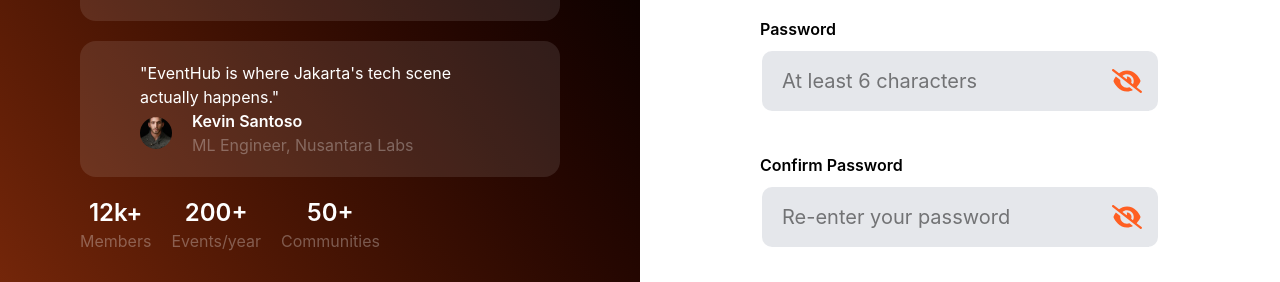
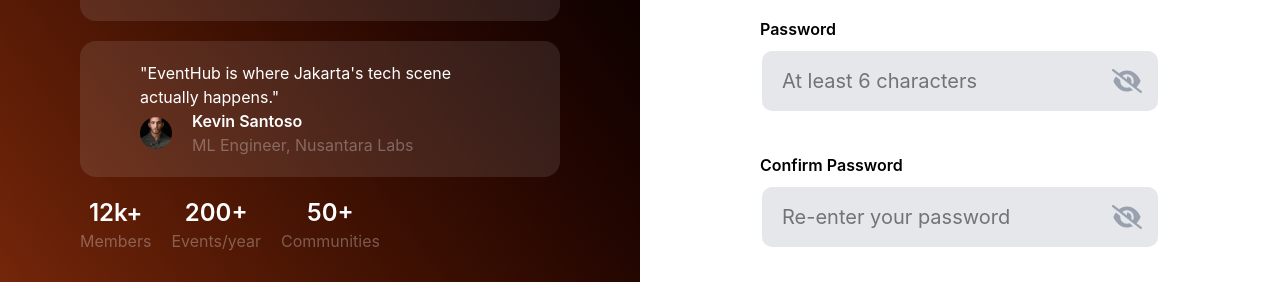
Before and after one commit to fatawaimamalmuftin/eventhub, a React (Vite) app: page /auth/registration in a window 1280 px wide. Shown: the part 491-773 px from the top of the page. Built offline with nearby package versions, Linux system fonts and the light colour scheme.

Commit message:
fix: fixed color eye

```diff
--- a/src/pages/auth/Forgot.jsx
+++ b/src/pages/auth/Forgot.jsx
@@ -128,7 +128,7 @@ export default function Forgot() {
                 />
 
                 <div
-                  className="shrink-0 text-orangeFigma cursor-pointer"
+                  className="shrink-0 text-gray-400 cursor-pointer"
                   onClick={() =>
                     eye === "close"
                       ? setEye("open")
--- a/src/pages/auth/Login.jsx
+++ b/src/pages/auth/Login.jsx
@@ -185,7 +185,7 @@ export default function Login() {
             />
 
             <div
-              className="shrink-0 text-orangeFigma cursor-pointer"
+              className="shrink-0 text-gray-400 cursor-pointer"
               onClick={() =>
                 eye === "close"
                   ? setEye("open")
--- a/src/pages/auth/Regis.jsx
+++ b/src/pages/auth/Regis.jsx
@@ -155,7 +155,7 @@ export default function Regis() {
             />
 
             <div
-              className="text-orangeFigma cursor-pointer"
+              className="text-gray-400 cursor-pointer"
               onClick={() =>
                 eyePassword === "close"
                   ? setEyePassword("open")
@@ -193,7 +193,7 @@ export default function Regis() {
             />
 
             <div
-              className="text-orangeFigma cursor-pointer"
+              className="text-gray-400 cursor-pointer"
               onClick={() =>
                 eyeConfirmPassword === "close"
                   ? setEyeConfirmPassword("open")
```
